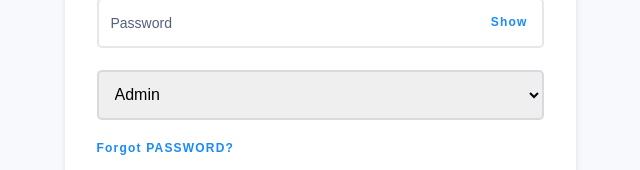
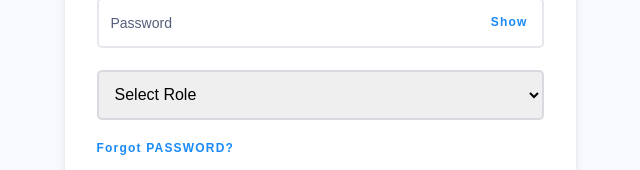
Before and after one commit to Victor-udenna/multi-user-login-system, a Next.js app: page / in a window 1280 px wide. Shown: the part 389-559 px from the top of the page, without its empty margins (320-960 px from the left). Built offline with nearby package versions, Linux system fonts and the light colour scheme.

Commit message:
deployment

```diff
--- a/src/Components/organism/LoginForm/LoginForm.tsx
+++ b/src/Components/organism/LoginForm/LoginForm.tsx
@@ -19,18 +19,27 @@ export default function LoginForm() {
   const handleSubmit = async (e: React.FormEvent) => {
     e.preventDefault();
     setLoading(true);
+    setError('');
+
+    if (!username || !password || !role) {
+      setError('All fields are required.');
+      setLoading(false);
+      return;
+    }
+
     const credentials = {
       admin: { username: 'admin', password: 'admin123', role: 'Admin' },
       editor: { username: 'editor', password: 'editor123', role: 'Editor' },
       viewer: { username: 'viewer', password: 'viewer123', role: 'Viewer' },
     };
+
     const user = Object.values(credentials).find(
       (cred) => cred.username === username && cred.password === password && cred.role === role
     );
 
     if (user) {
+      sessionStorage.setItem('role', user.role);
       setTimeout(() => {
-        sessionStorage.setItem('role', user.role);
         switch (user.role) {
           case 'Admin':
             router.push('/admin-dashboard');
@@ -45,6 +54,7 @@ export default function LoginForm() {
             router.push('/login');
             break;
         }
+        setLoading(false);
       }, 1000);
     } else {
       setError('Invalid username, password, or role. Please check your details.');
@@ -69,7 +79,6 @@ export default function LoginForm() {
               onChange={(e) => setUsername(e.target.value)}
               required={true}
             />
-            {!username && error && <span className="error-message">Username is required</span>}
           </div>
           <div className={`login-form__input-wrapper ${error ? 'error' : ''}`}>
             <Input
@@ -80,7 +89,6 @@ export default function LoginForm() {
               required={true}
               onChange={(e) => setPassword(e.target.value)}
             />
-            {!password && error && <span className="error-message">Password is required</span>}
             <span
               role="button"
               tabIndex={2}
@@ -91,7 +99,15 @@ export default function LoginForm() {
             </span>
           </div>
           <div className={`login-form__input-wrapper ${error ? 'error' : ''}`}>
-            <select className="login-form__input" value={role} onChange={(e) => setRole(e.target.value)}>
+            <select
+              className="login-form__input"
+              value={role}
+              onChange={(e) => setRole(e.target.value)}
+              required
+            >
+              <option value="" disabled>
+                Select Role
+              </option>
               <option value="Admin">Admin</option>
               <option value="Editor">Editor</option>
               <option value="Viewer">Viewer</option>
@@ -100,14 +116,7 @@ export default function LoginForm() {
         </div>
         {error && <p className="form-error-message">{error}</p>}
         <Text className="login-form__forgot-password">{'Forgot PASSWORD?'}</Text>
-        <Button
-          onClick={() => {
-            handleSubmit;
-          }}
-          className="login-form__button"
-          textValue={loading ? 'LOADING...' : 'LOG IN'}
-          disabled={loading}
-        />
+        <Button className="login-form__button" textValue={loading ? 'LOADING...' : 'LOG IN'} disabled={loading} />
       </form>
     </div>
   );
--- a/src/Components/template/LoginTemplate/LoginTemplate.tsx
+++ b/src/Components/template/LoginTemplate/LoginTemplate.tsx
@@ -1,4 +1,3 @@
-import Button from '@/Components/atom/Button';
 import './LoginTemplateStyle.scss';
 import LoginForm from '@/Components/organism/LoginForm/LoginForm';
 
```
Also changed, not shown: 1 other file (tests, documents, lock files or other folders).
